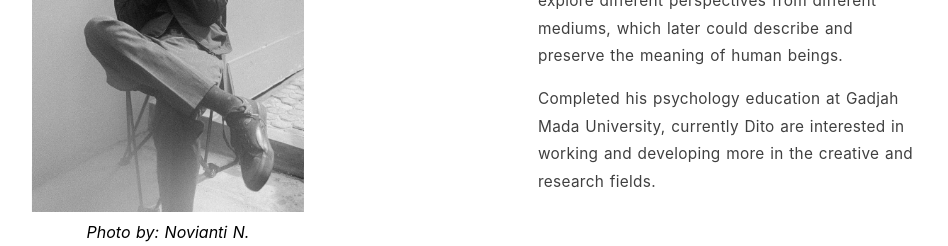
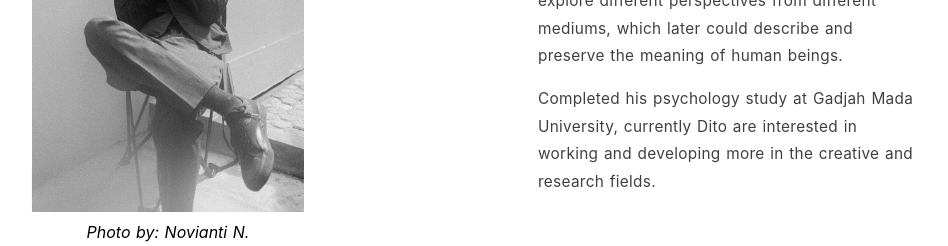
Before and after one commit to andikawilliam/ditobuwono-nuxt, a Nuxt app: page /Home/About in a window 1280 px wide. Shown: the part 358-604 px from the top of the page, without its empty margins (200-1148 px from the left). Built offline with nearby package versions, Linux system fonts and the light colour scheme.

Commit message:
Update About.vue

```diff
--- a/pages/Home/About.vue
+++ b/pages/Home/About.vue
@@ -67,7 +67,7 @@ export default Vue.extend({
           <span class="">the meaning of human beings.</span>
         `,
         `
-          Completed his psychology education at Gadjah Mada University, currently Dito are
+          Completed his psychology study at Gadjah Mada University, currently Dito are
           interested in working and developing more in the creative and research fields.</span>
         `
       ]
```
